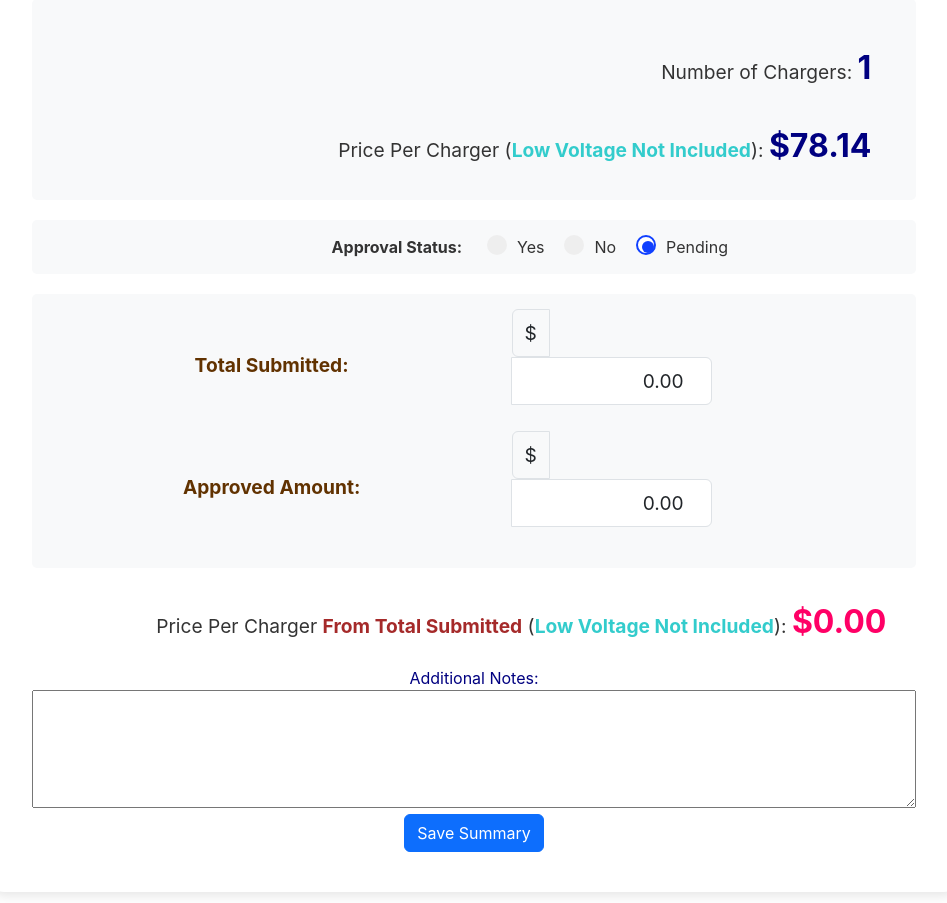
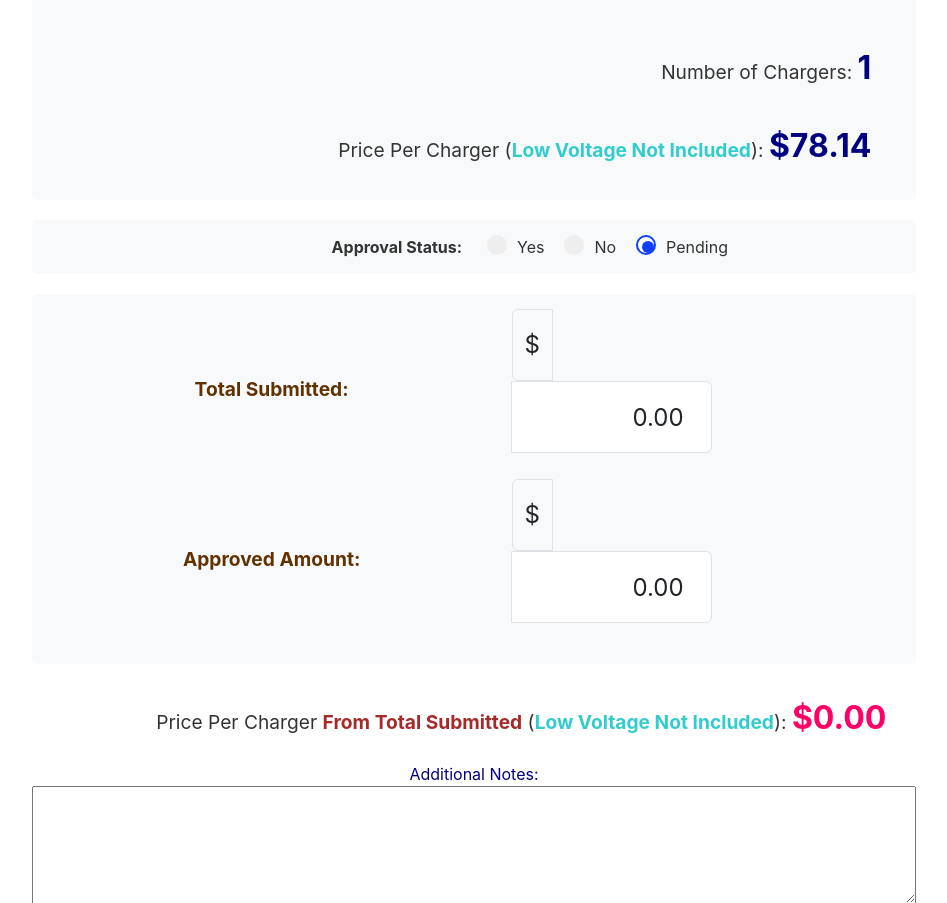
Before and after one commit to CarlosCruzValverde/testEstimator, a Flask app: page /portfolio/save_summary?project_id=1 in a window 1280 px wide. Shown: the part 943-1846 px from the top of the page, without its empty margins (166-1113 px from the left). Run offline with Flask 3, Linux system fonts and the light colour scheme; the visitor is signed in with stand-in values (Sample User, id 1); tables that the repository leaves empty hold one stand-in row (values such as "Sample post"); parts of the project's set-up code (start-up, migrations or seed data) failed here and were passed over; some libraries are stand-ins or nearby versions.

Commit message:
Update styles.css

```diff
--- a/static/css/styles.css
+++ b/static/css/styles.css
@@ -547,8 +547,8 @@ header p {
 }
 
 .summary-breakdown .form-control {
-    height: 2.5em; /* Increase height */
-    font-size: 1.2em; /* Increase font size */
+    height: 3.0em; /* Increase height */
+    font-size: 1.5em; /* Increase font size */
     padding: 0.5em; /* Increase padding */
     width: 200px; /* Set a fixed width or adjust as needed */
 }
@@ -678,15 +678,15 @@ header p {
 /* Target the input elements inside the amount-section */
 .amount-section .form-control {
     width: 200px; /* Adjust the width as needed */
-    height: 2.5em; /* Adjust the height using em */
-    font-size: 1.2em; /* Base font size (relative to parent) */
+    height: 3.0em; /* Adjust the height using em */
+    font-size: 1.5em; /* Base font size (relative to parent) */
     padding: 0.5em; /* Adjust padding using em */
 }
 
 /* Optional: Adjust the size of the input-group-text (the "$" symbol) */
 .amount-section .input-group-text {
-    height: 2.5em; /* Match the height of the input */
-    font-size: 1.2em; /* Match the font size of the input */
+    height: 3.0em; /* Match the height of the input */
+    font-size: 1.5em; /* Match the font size of the input */
 }
 
 /* Approval Section */
```
